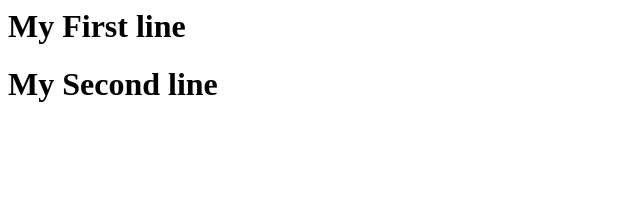
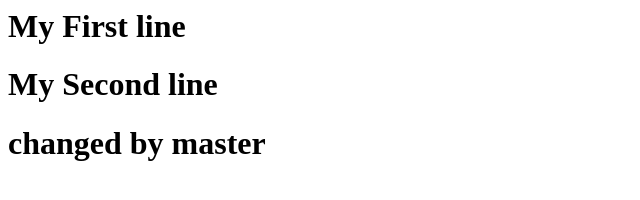
Before and after one commit to pratapo2/demo, a plain HTML site: page index.html in a window 1280 px wide. Shown: the whole page, without its empty margins (0-640 px from the left). Drawn offline with Linux system fonts and the light colour scheme.

Commit message:
final commit

```diff
--- a/index.html
+++ b/index.html
@@ -1,4 +1,6 @@
 <html>
 	<h1> My First line </h1>
 	<h1> My Second line </h2>
+	<h1> changed by master </h2>
+
 </html>
```
